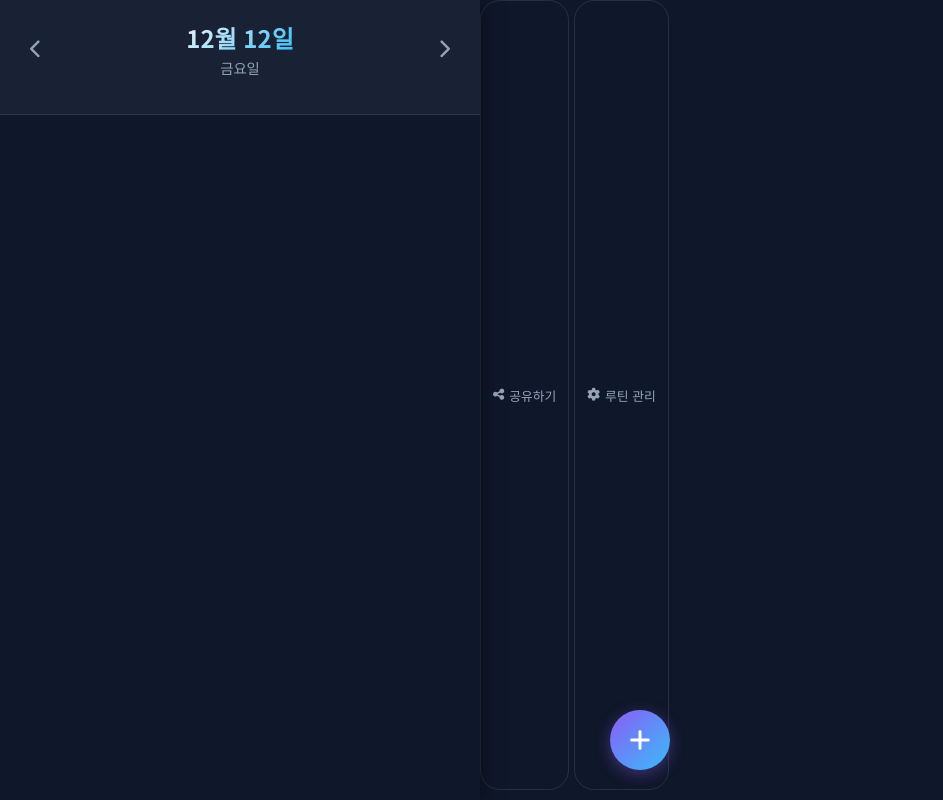
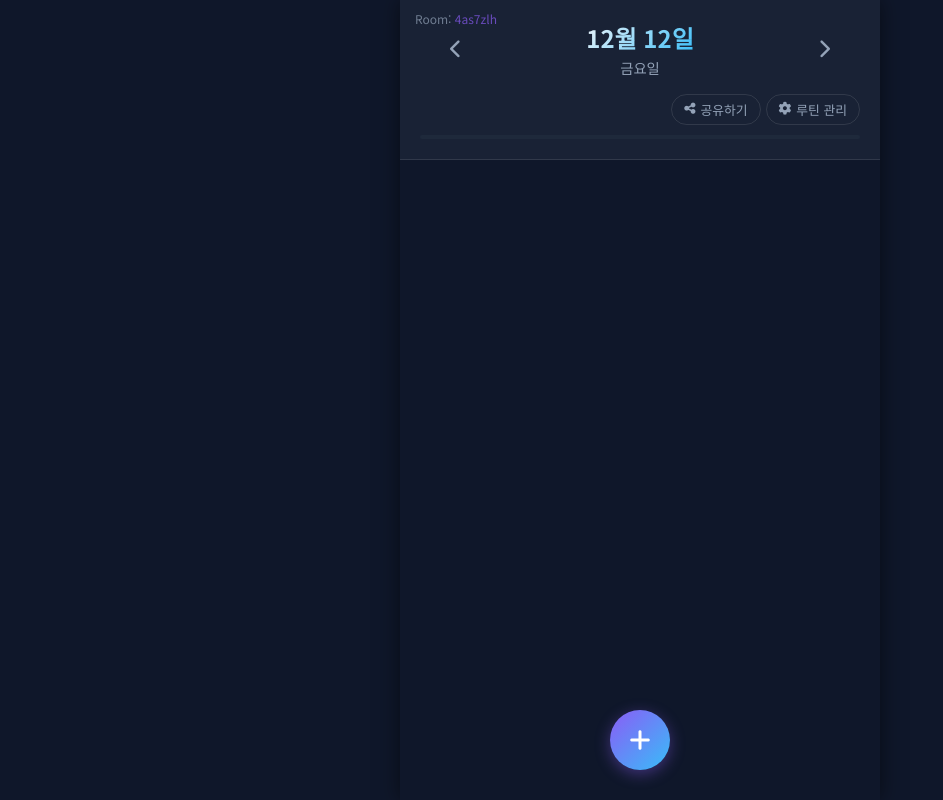
Before and after one commit to leejunv/DailyTodo, a plain HTML site: page index.html in a window 1280 px wide. Shown: the whole page, without its empty margins (0-943 px from the left). Drawn offline with Linux system fonts and the light colour scheme; no server answers.

Commit message:
Add files via upload

```diff
--- a/index.html
+++ b/index.html
@@ -18,7 +18,13 @@
 <body>
     <div class="app-container">
         <header>
-            <div class="date-nav">
+            <!-- Room ID Display (Small Top Left) -->
+            <div
+                style="position: absolute; top: 10px; left: 15px; font-size: 0.75rem; color: var(--text-secondary); opacity: 0.7;">
+                Room: <span id="room-id-display" style="color: var(--primary-color);">...</span>
+            </div>
+
+            <div class="calendar-nav">
                 <button id="prev-date" class="nav-btn"><i class="fas fa-chevron-left"></i></button>
                 <div class="date-display">
                     <h1 id="current-date">12월 12일</h1>
@@ -26,12 +32,13 @@
                 </div>
                 <button id="next-date" class="nav-btn"><i class="fas fa-chevron-right"></i></button>
             </div>
-    </div>
+
             <div class="header-actions">
                 <button id="share-btn" class="icon-btn" style="margin-right: 5px;"><i class="fas fa-share-alt"></i>
                     공유하기</button>
                 <button id="routine-btn" class="icon-btn"><i class="fas fa-cog"></i> 루틴 관리</button>
             </div>
+
             <div class="progress-bar">
                 <div class="progress-fill" id="progress-fill"></div>
             </div>
--- a/style.css
+++ b/style.css
@@ -54,11 +54,13 @@ header {
     border-bottom: 1px solid var(--glass-border);
 }
 
-.date-nav {
+.calendar-nav {
     display: flex;
     justify-content: space-between;
     align-items: center;
     margin-bottom: 15px;
+    padding: 0 20px;
+    /* 양옆 여백 추가 */
 }
 
 .date-display {
```
Lines whose indentation alone changed are shown as unchanged.
